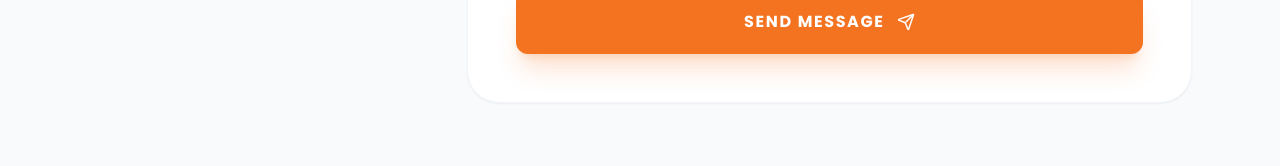
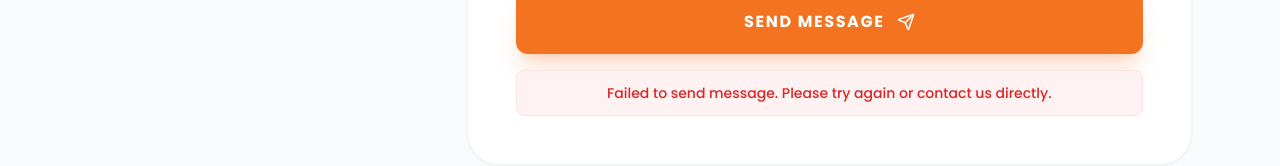
Before and after one commit to Amen252/Maan-Group, a React (Vite) app: page /contact in a window 1280 px wide. Both pictures are taken after typing "Sample", "name@example.com", "Sample" into the empty fields and a click on the button "SEND MESSAGE". Shown: the part 868-1034 px from the top of the page. Built offline with nearby package versions, Linux system fonts and the light colour scheme; no server answers.

Commit message:
Implement robust email sending with EmailJS and improved error handling

```diff
--- a/src/pages/Contact.jsx
+++ b/src/pages/Contact.jsx
@@ -16,32 +16,46 @@ export const Contact = () => {
 
     const handleSubmit = async (e) => {
         e.preventDefault();
+
+        const SERVICE_ID = import.meta.env.VITE_EMAILJS_SERVICE_ID;
+        const TEMPLATE_ID = import.meta.env.VITE_EMAILJS_TEMPLATE_ID;
+        const PUBLIC_KEY = import.meta.env.VITE_EMAILJS_PUBLIC_KEY;
+
+        if (!SERVICE_ID || !TEMPLATE_ID || !PUBLIC_KEY) {
+            console.error('EmailJS credentials missing. Check your .env file.');
+            setSubmitStatus('error');
+            return;
+        }
+
         setIsSubmitting(true);
         setSubmitStatus(null);
 
-        const SERVICE_ID = import.meta.env.VITE_EMAILJS_SERVICE_ID || "";
-        const TEMPLATE_ID = import.meta.env.VITE_EMAILJS_TEMPLATE_ID || "";
-        const PUBLIC_KEY = import.meta.env.VITE_EMAILJS_PUBLIC_KEY || "";
-
         const templateParams = {
-            name: formData.name,
-            email: formData.email,
+            name: formData.name.trim(),
+            email: formData.email.trim(),
             topic: formData.service,
-            message: formData.message,
+            message: formData.message.trim(),
             title: `Request for ${formData.service}`
         };
 
         try {
+            console.log('Sending message...');
             const result = await emailjs.send(SERVICE_ID, TEMPLATE_ID, templateParams, PUBLIC_KEY);
+
             if (result.status === 200) {
+                console.log('Message sent successfully!');
                 setSubmitStatus('success');
                 setFormData({ name: '', email: '', service: 'Consulting Services', message: '' });
                 setTimeout(() => setSubmitStatus(null), 5000);
             } else {
+                console.error('Failed to send message:', result);
                 setSubmitStatus('error');
+                setTimeout(() => setSubmitStatus(null), 5000);
             }
         } catch (error) {
+            console.error('EmailJS Error:', error);
             setSubmitStatus('error');
+            setTimeout(() => setSubmitStatus(null), 5000);
         } finally {
             setIsSubmitting(false);
         }
@@ -219,6 +233,19 @@ export const Contact = () => {
                                             </>
                                         )}
                                     </button>
+
+                                    <AnimatePresence>
+                                        {submitStatus === 'error' && (
+                                            <motion.div
+                                                initial={{ opacity: 0, y: 10 }}
+                                                animate={{ opacity: 1, y: 0 }}
+                                                exit={{ opacity: 0, y: 10 }}
+                                                className="mt-4 p-3 bg-red-50 text-red-600 rounded-lg text-sm font-medium text-center border border-red-100"
+                                            >
+                                                Failed to send message. Please try again or contact us directly.
+                                            </motion.div>
+                                        )}
+                                    </AnimatePresence>
                                 </div>
                             </form>
                         </div>
```
